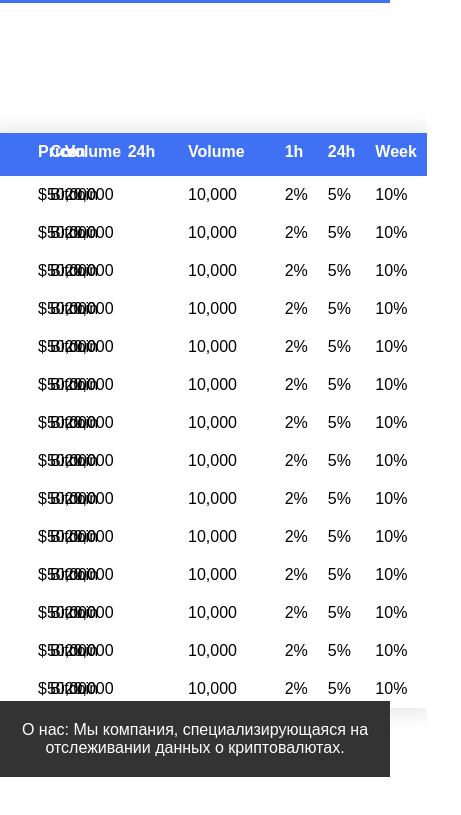
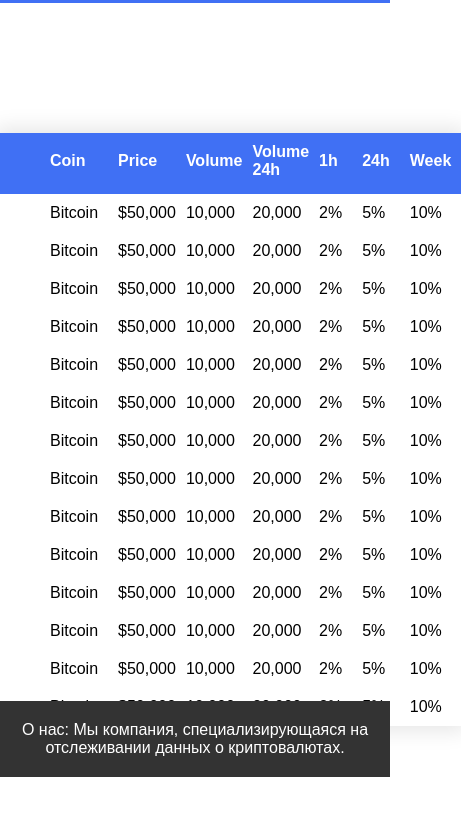
Before and after one commit to the1danie/the1danie.github.io, a plain HTML site: page index.html in a window 390 px wide. Shown: the part 67-882 px from the top of the page, 461 px wide, since content can reach past the window. Drawn offline with nearby package versions, Linux system fonts and the light colour scheme.

Commit message:
Изменил размеры

```diff
--- a/index.css
+++ b/index.css
@@ -333,17 +333,22 @@ body.dark .coin, body.dark .price, body.dark .volume, body.dark .volume_24h, bod
 
 
 
-.price {
-    text-indent: -80px;
+.price,
+.volume,
+.volume_24h {
+    text-align: right; /* Align the text to the right */
+    padding-right: 20px; /* Add padding to the right */
 }
 
-.volume {
-    text-indent: 50px;
+@media screen and (max-width: 768px) {
+    .price,
+    .volume,
+    .volume_24h {
+        text-align: left; /* Align the text to the left for smaller screens */
+        padding-right: 0; /* Remove right padding */
+    }
 }
 
-.volume_24h {
-    text-indent: -200px;
-}
 
 footer {
     position: fixed; /* Фиксируем позицию подвала */
```
